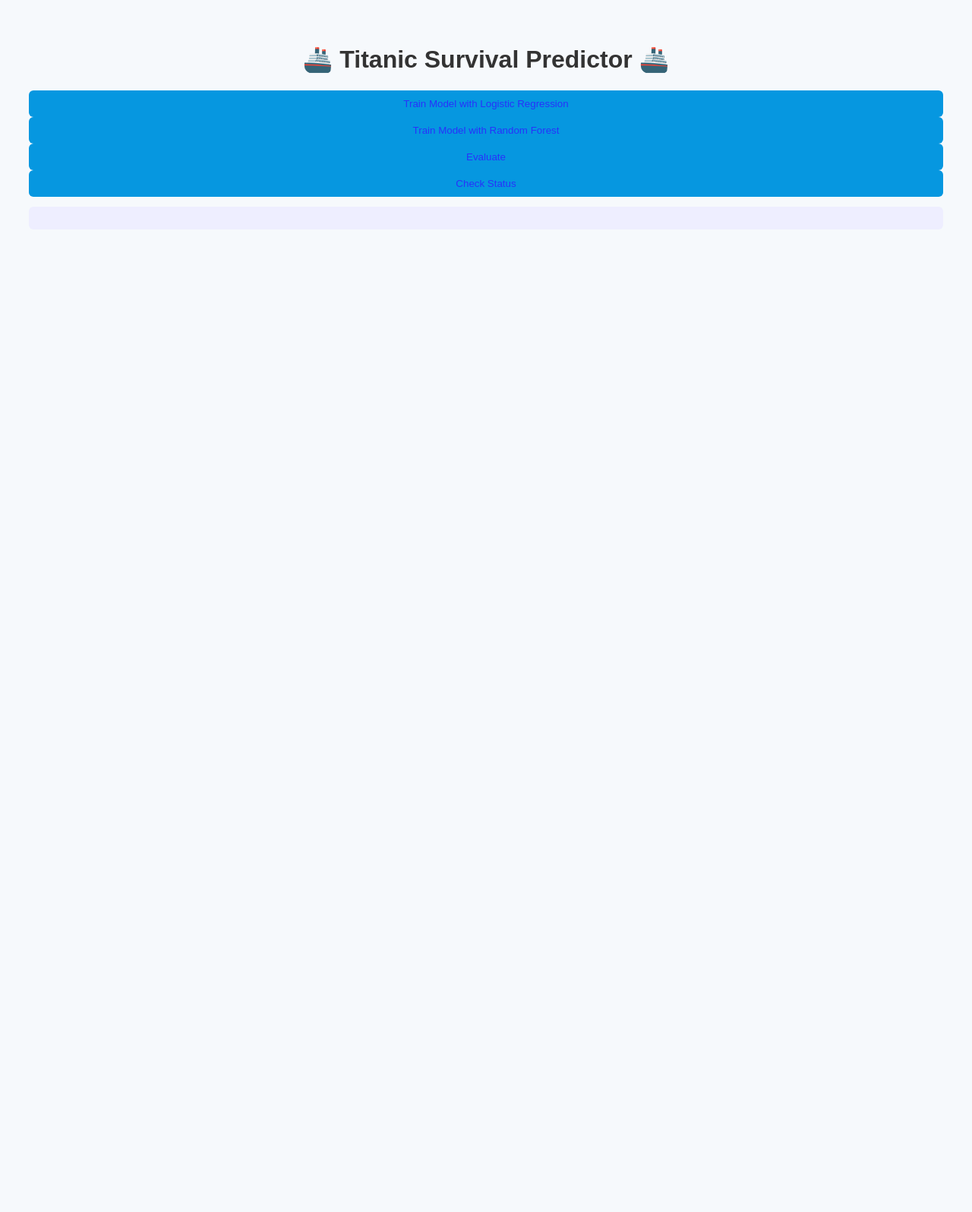
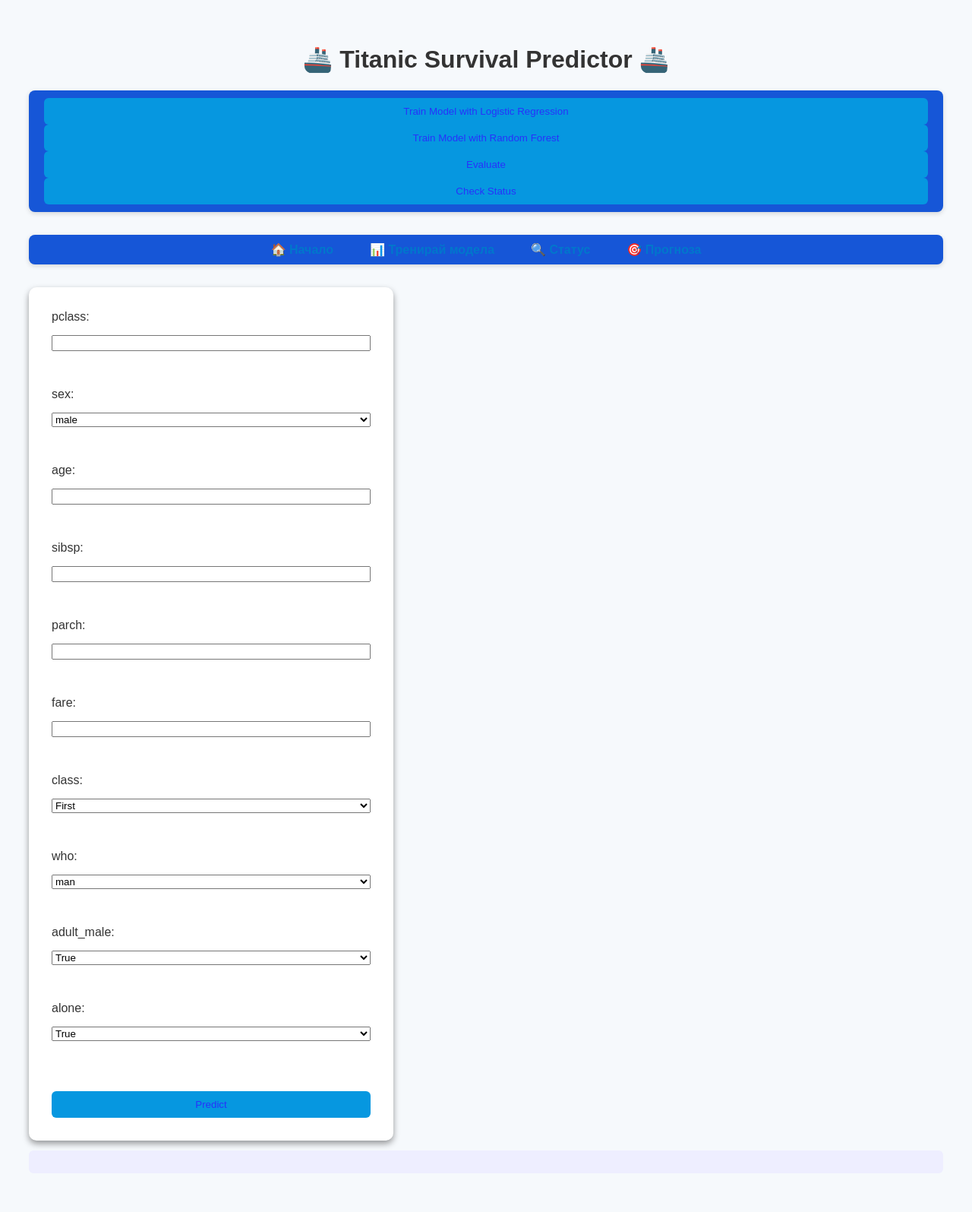
Before and after one commit to IvelinIskrenov/Titanic-Survival-Prediction, a Flask app: page / in a window 1280 px wide. Shown: the whole page at 76% size. Before the commit the page ends 259 px from the top, so only its background shows below. Run offline with Flask 3, Linux system fonts and the light colour scheme.

Commit message:
CSS modeify

```diff
--- a/TitanicSurvivalPredictionsModel.py
+++ b/TitanicSurvivalPredictionsModel.py
@@ -262,4 +262,5 @@ class SurvivalPrediction():
 
 if __name__ == "__main__":
     model = SurvivalPrediction()
+    print(f"")
     model.run_pipeline()
--- a/static/style.css
+++ b/static/style.css
@@ -33,4 +33,50 @@ h1 {
 
 nav {
     text-align: center;
+    background-color: #1656d7;
+    box-shadow: 0 2px 6px rgba(0, 0, 0, 0.15);
+    border-radius: 8px;
+    padding: 10px 20px;
+    margin-bottom: 30px;
 }
+
+nav ul {
+    list-style: none;        /* премахва булетите */
+    padding: 0;
+    margin: 0;
+    display: flex;           /* прави елементите хоризонтални */
+    justify-content: center; /* центрира ги хоризонтално */
+    gap: 20px;               /* разстояние между бутоните */
+}
+
+nav li {
+    display: inline;         /* осигурява хоризонтално подреждане */
+}
+
+nav a {
+    text-decoration: none;
+    color: #0077cc;
+    font-weight: bold;
+    padding: 8px 14px;
+    border-radius: 6px;
+    transition: all 0.3s ease;
+}
+
+nav a:hover {
+    background-color: #0077cc;
+    color: white;
+}
+
+
+form {
+    background-color: rgb(255, 255, 255);
+    padding: 30px;
+    border-color: rgb(10, 134, 10);
+    border-radius: 10px;
+    box-shadow: 0 4px 8px rgba(0, 0, 0, 0.4);
+    width: 100%;
+    max-width: 420px;
+    display: flex;
+    flex-direction: column;
+    gap: 15px;
+}
--- a/templates/index.html
+++ b/templates/index.html
@@ -12,8 +12,63 @@
         <button onclick="evaluate()">Evaluate</button>
         <button onclick="checkStatus()">Check Status</button>
     </nav>
-    <form>
+    <nav>
+        <ul>
+            <li><a href="/">🏠 Начало</a></li>
+            <li><a href="/train">📊 Тренирай модела</a></li>
+            <li><a href="/status">🔍 Статус</a></li>
+            <li><a href="/predict">🎯 Прогноза</a></li>
+        </ul>
+    </nav>
+    <form action="/predict" method="post">
+        <label>pclass:</label>
+        <input type="number" name="pclass" min="1" max="3" required><br>
 
+        <label>sex:</label>
+        <select name="sex" required>
+            <option value="male">male</option>
+            <option value="female">female</option>
+        </select><br>
+
+        <label>age:</label>
+        <input type="number" step="0.1" name="age"><br>
+
+        <label>sibsp:</label>
+        <input type="number" name="sibsp"><br>
+
+        <label>parch:</label>
+        <input type="number" name="parch"><br>
+
+        <label>fare:</label>
+        <input type="number" step="0.1" name="fare"><br>
+
+        <label>class:</label>
+        <select name="class">
+            <option value="First">First</option>
+            <option value="Second">Second</option>
+            <option value="Third">Third</option>
+        </select><br>
+
+        <label>who:</label>
+        <select name="who">
+            <option value="man">man</option>
+            <option value="woman">woman</option>
+            <option value="child">child</option>
+        </select><br>
+
+        <label>adult_male:</label>
+        <select name="adult_male">
+            <option value="true">True</option>
+            <option value="false">False</option>
+        </select><br>
+
+        <label>alone:</label>
+        <select name="alone">
+            <option value="true">True</option>
+            <option value="false">False</option>
+        </select><br><br>
+
+        <button type="submit">Predict</button>
     </form>
     <pre id="output"></pre>
     <script>
```
Also changed, not shown: BG.jpg (added).
